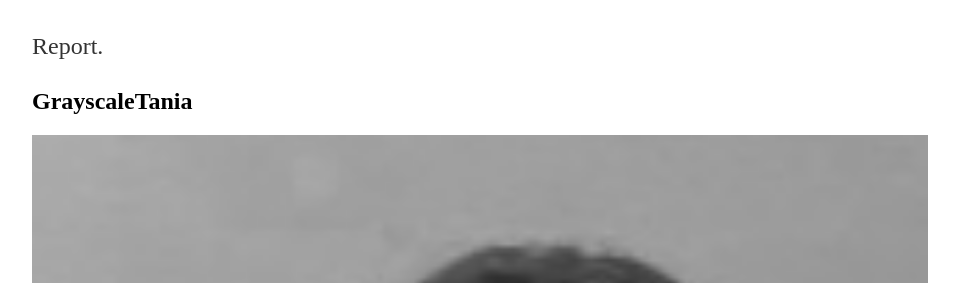
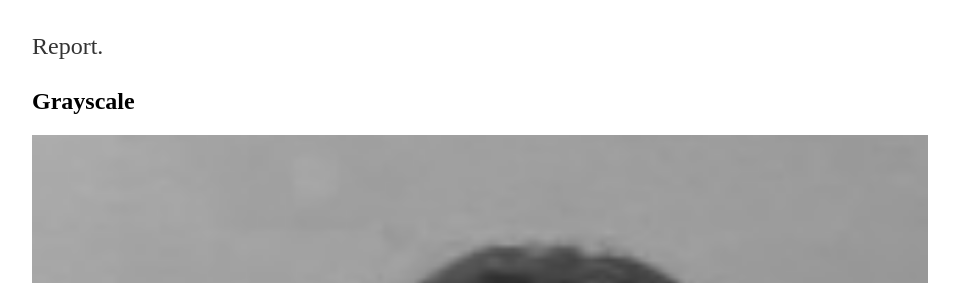
Before and after one commit to taniahasanpoor/taniahasanpoor-github.io, a Jekyll site: the page built from assignment1/index.html, in a window 1280 px wide. Shown: the part 167-450 px from the top of the page, without its empty margins (160-1119 px from the left). Built offline with Jekyll 4.4.1, drawn with Linux system fonts in a browser that asks for light colours.

Commit message:
Update index.html

```diff
--- a/assignment1/index.html
+++ b/assignment1/index.html
@@ -12,6 +12,6 @@ title: Assignment 1
 <div class="assignment1">
 	<h1>Assignment 1</h1>
 	<p>Report.</p>
-	<h2>GrayscaleTania</h2>
+	<h2>Grayscale</h2>
 	<img src="https://taniahasanpoor.github.io/assignment1/images/GrayscaleTania.png" alt="GrayscaleTania">
 </div>
```
